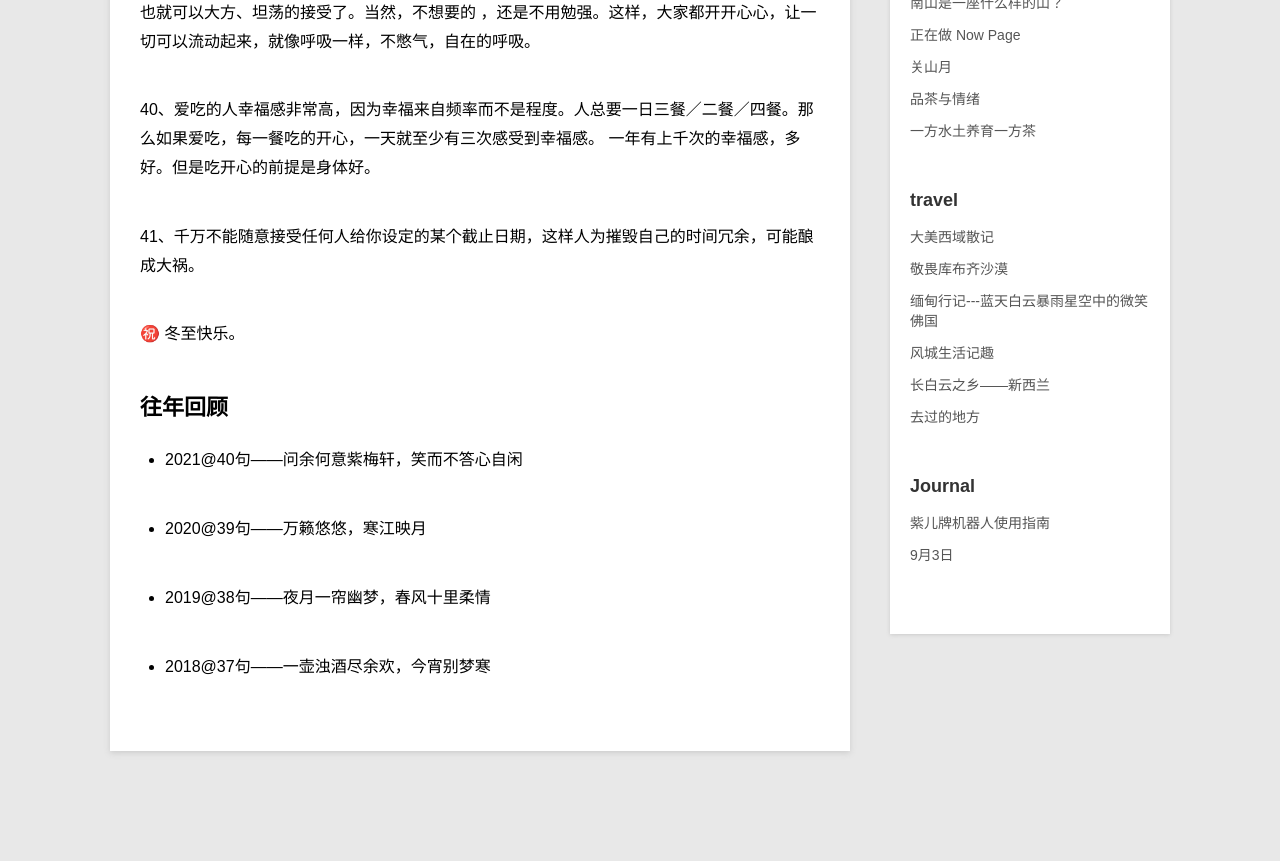
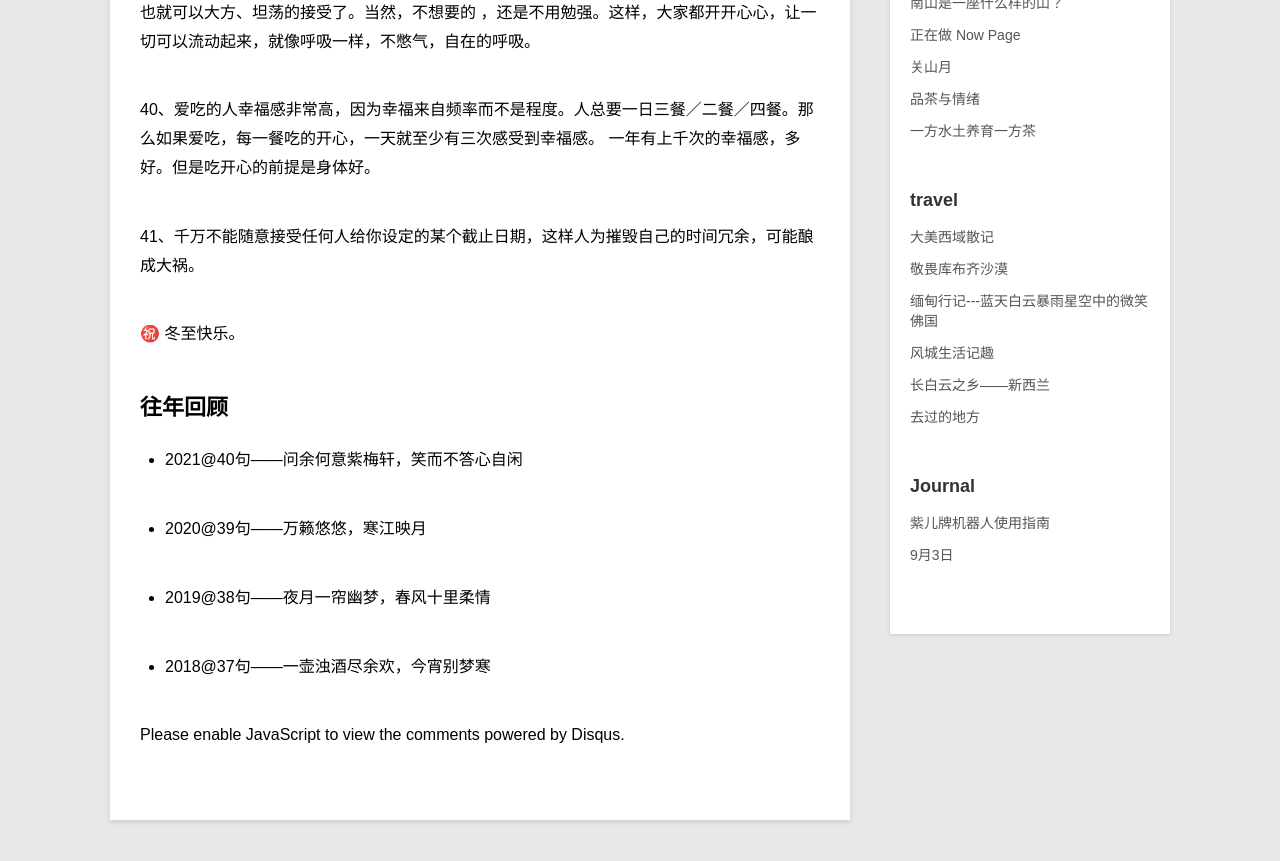
Before and after one commit to violettianjie/violettianjie.github.io, a Jekyll site: the page built from _posts/blog/2022-12-22-41sen.md, in a window 1280 px wide and 900 px high, scrolled down 3590 px. Shown: the top 861 px of the window. Built offline with Jekyll 4.4.1, drawn with Linux system fonts in a browser that asks for light colours; before the commit the page ends 4421 px from its top, so only the background shows below that; part of the change alters nothing that is shown.

Commit message:
Update 2022-12-22-41sen.md

```diff
--- a/_posts/blog/2022-12-22-41sen.md
+++ b/_posts/blog/2022-12-22-41sen.md
@@ -100,3 +100,12 @@ category: blog
 - 2019@38句——夜月一帘幽梦，春风十里柔情
 
 - 2018@37句——一壶浊酒尽余欢，今宵别梦寒
+
+<script>
+
+/**
+
+    RECOMMENDED CONFIGURATION VARIABLES: EDIT AND UNCOMMENT THE SECTION BELOW TO INSERT DYNAMIC VALUES FROM YOUR PLATFORM OR CMS.
+    LEARN WHY DEFINING THESE VARIABLES IS IMPORTANT: https://disqus.com/admin/universalcode/#configuration-variables*/ /* var disqus_config = function () { this.page.url = https://violettianjie.github.io; // Replace PAGE_URL with your page's canonical URL variable this.page.identifier = https://violettianjie.github.io; // Replace PAGE_IDENTIFIER with your page's unique identifier variable }; */ (function() { // DON'T EDIT BELOW THIS LINE var d = document, s = d.createElement('script'); s.src = 'https://https-violettianjie-github-io-1.disqus.com/embed.js'; s.setAttribute('data-timestamp', +new Date()); (d.head || d.body).appendChild(s); })();
+
+</script> Please enable JavaScript to view the comments powered by Disqus.
```
